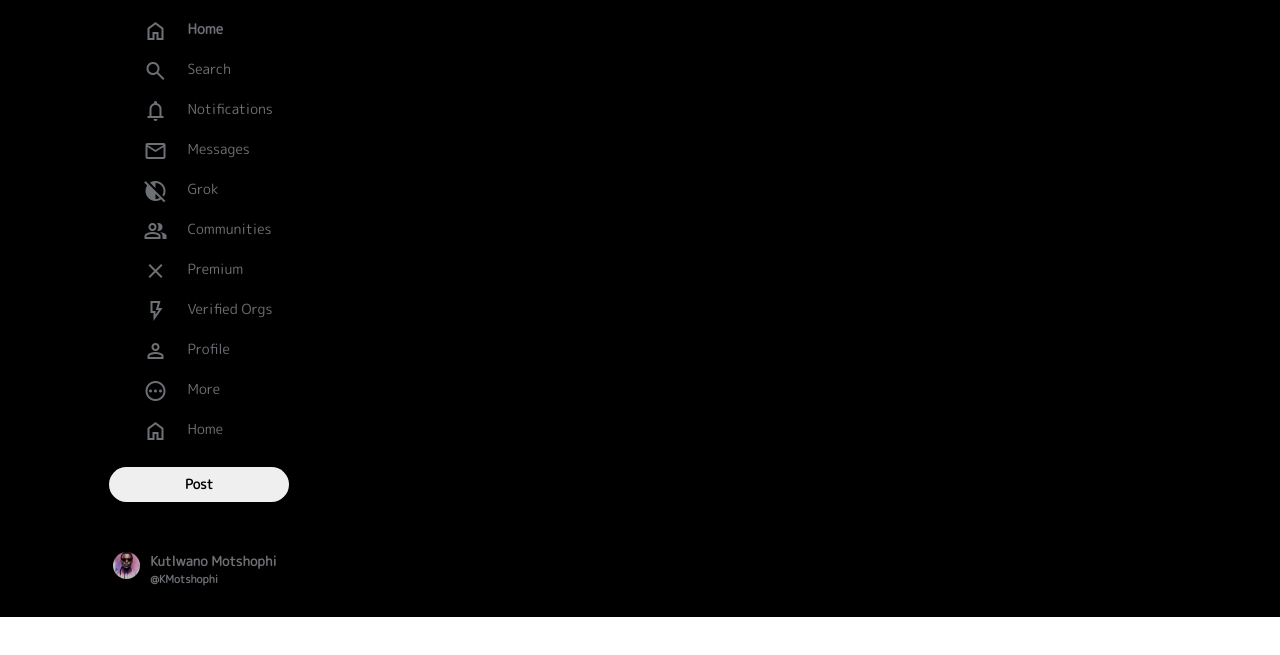
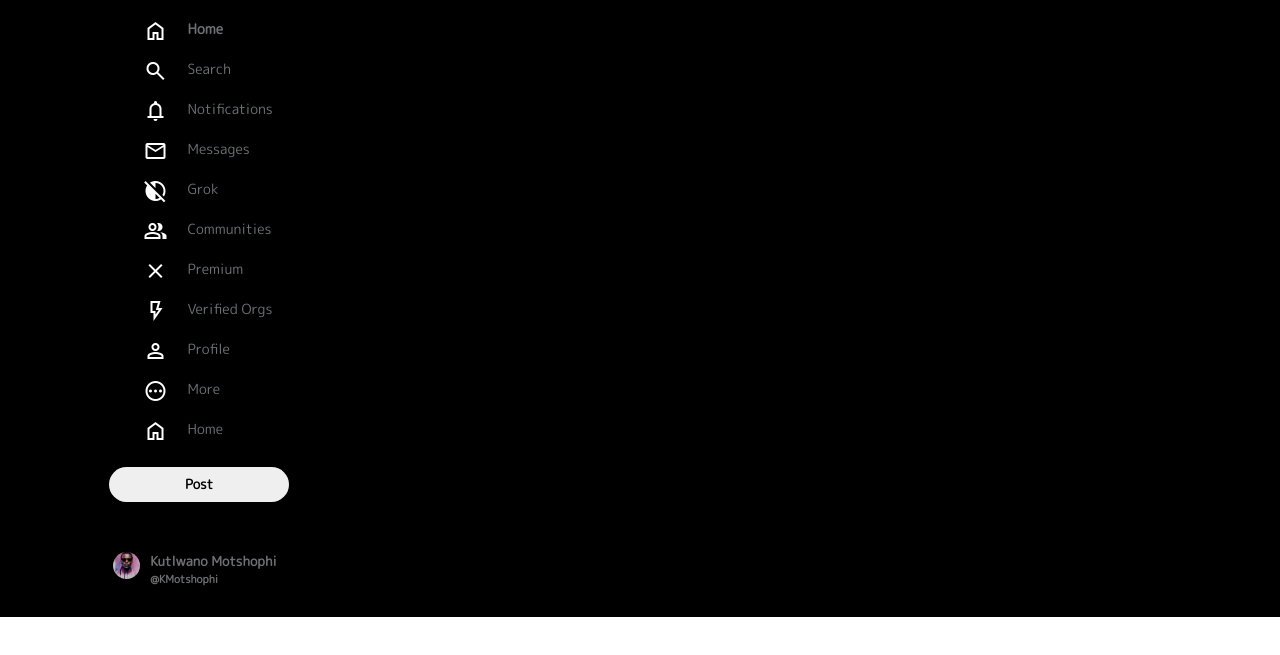
Before and after one commit to 12LucasArc/Twitter-Landing-Page, a plain HTML site: page index.html in a window 1280 px wide. Shown: the part 43-698 px from the top of the page. Drawn offline with nearby package versions, Linux system fonts and the light colour scheme.

Commit message:
changed color of icons

```diff
--- a/style.css
+++ b/style.css
@@ -43,6 +43,10 @@ header{
     flex-direction: column;
     align-items: flex-end;
     padding-right: 30%;
+  }
+
+  .sidebar i{
+    color:white;
   }
 
   .sidebar-section{
```
